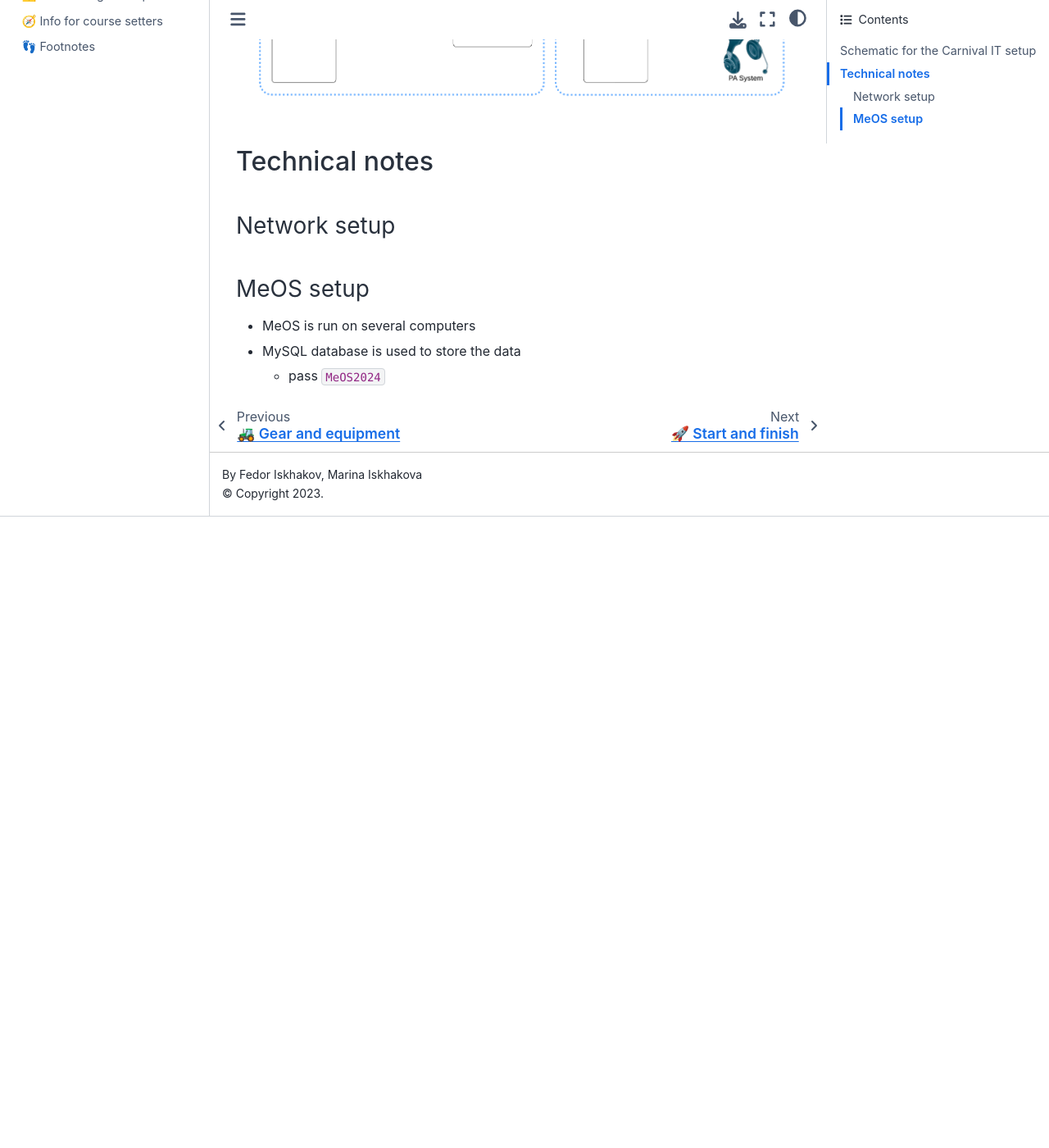
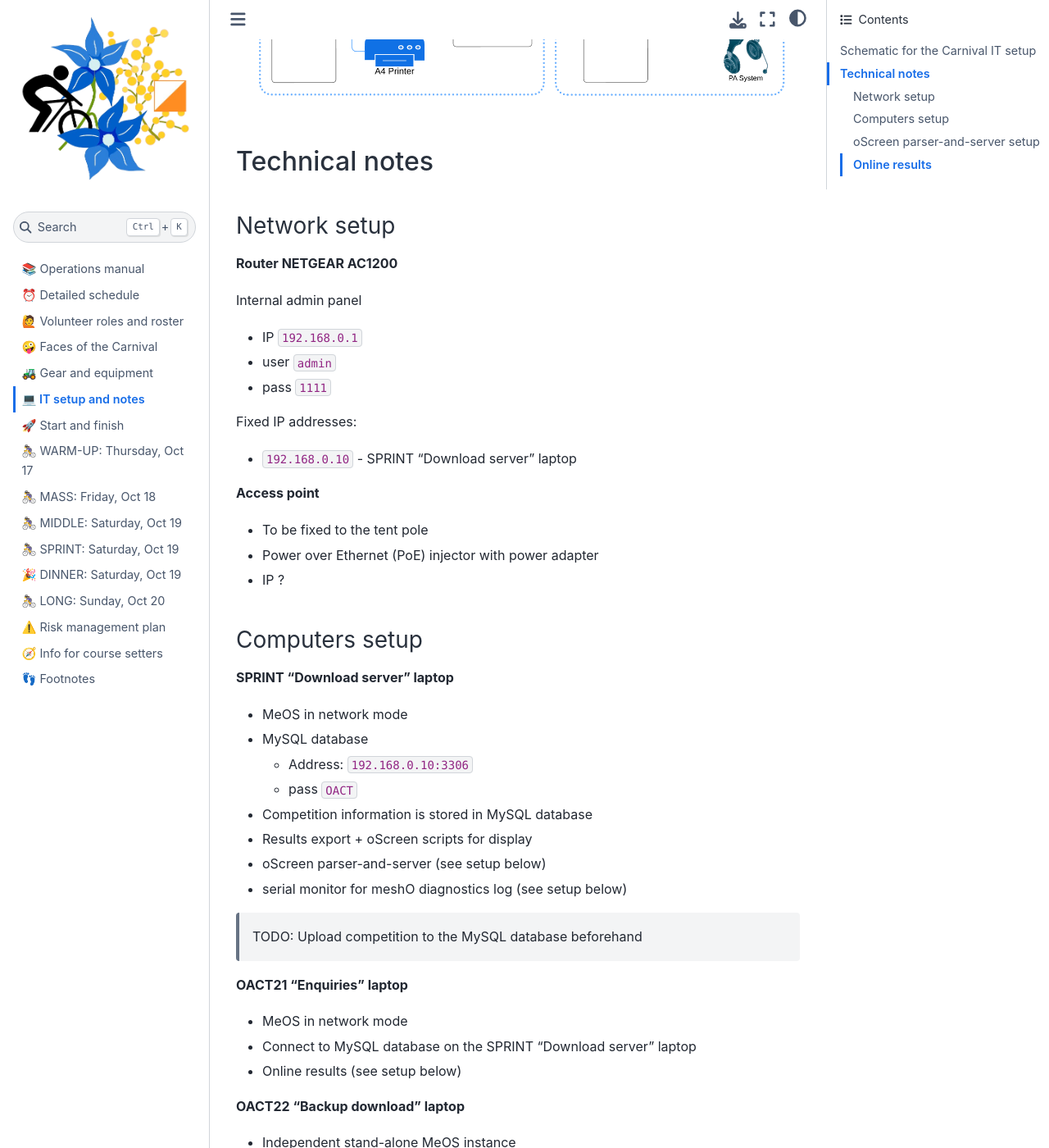
Before and after one commit to fediskhakov/mtbo2024champ, a Jupyter Book: the page built from 04.computers.md, in a window 1280 px wide and 1400 px high, scrolled down 949 px. Shown: the whole window at 82% size. Built offline with Jupyter Book 1.0.4 settings and Sphinx 7.4.7 and the Sphinx Book theme 1.1.4, drawn with Linux system fonts in a browser that asks for light colours; before the commit the page ends 1579 px from its top, so only the background shows below that; some of the changed text lies outside the part shown.

Commit message:
IT tent setup

```diff
--- a/04.computers.md
+++ b/04.computers.md
@@ -25,9 +25,72 @@
 
 ### Network setup
 
+**Router NETGEAR AC1200**
 
-### MeOS setup
+Internal admin panel
+- IP `192.168.0.1`
+- user `admin`
+- pass `1111`
 
-- MeOS is run on several computers
-- MySQL database is used to store the data
-  * pass `MeOS2024`
+Fixed IP addresses:
+- `192.168.0.10` - SPRINT "Download server" laptop
+
+**Access point**
+
+- To be fixed to the tent pole
+- Power over Ethernet (PoE) injector with power adapter
+- IP ?
+
+### Computers setup
+
+**SPRINT "Download server" laptop**
+
+- MeOS in network mode
+- MySQL database
+  * Address: `192.168.0.10:3306`
+  * pass `OACT`
+- Competition information is stored in MySQL database
+- Results export + oScreen scripts for display
+- oScreen parser-and-server (see setup below)
+- serial monitor for meshO diagnostics log (see setup below)
+
+> TODO: Upload competition to the MySQL database beforehand
+
+**OACT21 "Enquiries" laptop**
+
+- MeOS in network mode
+- Connect to MySQL database on the SPRINT "Download server" laptop
+- Online results (see setup below)
+
+**OACT22 "Backup download" laptop**
+
+- Independent stand-alone MeOS instance
+
+**MTBO AcerOne laptop**
+
+- MeOS in network mode
+- Connect to MySQL database on the SPRINT "Download server" laptop
+- Announcer screen in MeOS
+
+
+### oScreen parser-and-server setup
+
+- URL: `http://192.168.0.10:5000?kiosk_id=NNN`
+
+
+### Online results
+
+Online results are to be set up on OACT21 "Enquiries" laptop.
+
+- Start `Online Results` service in MeOS
+- Run every 15 sec
+- Check
+-
+- URL `https://www.melin.nu/online/emma/emmaupdate.php`
+- Competition IDs:
+  * Warm-up: 31547
+  * Mass: 31548
+  * Sprint: 31550
+  * Middle: 31549
+  * Long: 31551
+- Password: `I<3mtbo`
```
Also changed, not shown: _static/img/it_tent.png.
